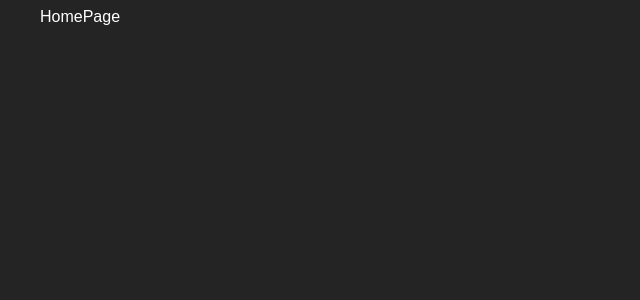
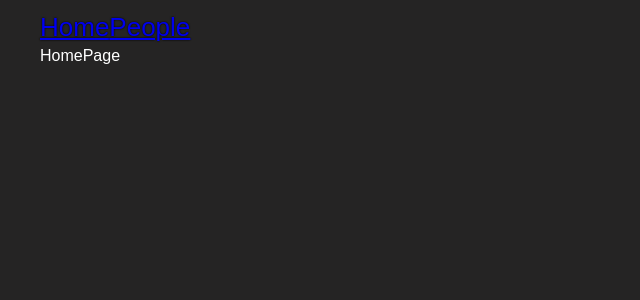
Before and after one commit to ValeraKaktotak/React_Star_Wars, a React (Create React App) app: page / in a window 1280 px wide. Shown: the top 300 px of the page, without its empty margins (0-640 px from the left). Built offline with nearby package versions, Linux system fonts and the light colour scheme.

Commit message:
create routesConfig and include it in app.js

```diff
--- a/src/containers/App/App.jsx
+++ b/src/containers/App/App.jsx
@@ -1,14 +1,26 @@
-import {Route, Routes} from "react-router-dom";
+import {NavLink, Route, Routes} from "react-router-dom";
 import PeoplePage from "../PeoplePage";
 import HomePage from "../HomePage";
 import style from './App.module.css'
+import routesConfig from "../../routes/routesConfig";
 
 const App = () => {
     return (
         <div className={style.App}>
+            <div className="header__text">
+                <NavLink to="/">Home</NavLink>
+                <NavLink to="/people">People</NavLink>
+            </div>
             <Routes>
-                <Route path="/" element={<HomePage />}/>
-                <Route path="/people" element={<PeoplePage />}/>
+                {routesConfig.map((element,index)=>(
+                    <Route
+                        key={index}
+                        path={element.path}
+                        element={element.component()}
+                    />
+                ))}
+                {/*<Route path="/" element={<HomePage />}/>*/}
+                {/*<Route path="/people" element={<PeoplePage />}/>*/}
             </ Routes>
         </div>
     );
--- /dev/null
+++ b/src/routes/routesConfig.js
@@ -0,0 +1,16 @@
+import HomePage from "../containers/HomePage";
+import PeoplePage from "../containers/PeoplePage";
+
+
+const routesConfig = [
+    {
+        path: "/",
+        component: HomePage
+    },
+    {
+        path: "/people",
+        component: PeoplePage
+    }
+]
+
+export default routesConfig
--- a/src/styles/index.css
+++ b/src/styles/index.css
@@ -3,8 +3,21 @@
   --color-white: #fff;
   --color-black: #000;
   --color-yellow: #ffff00;
+  --transition: .4s;
+
+  /*Theme settings*/
+  --theme-default-header-color: #ffff46;
 }
 body {
   background: var(--color-gray);
   font-family: sans-serif;
 }
+
+
+.header__text{
+  line-height: 1.5;
+  color: var(--theme-default-header-color);
+  font-size: 26px;
+  text-shadow: 0 0 2px var(--color-black);
+  transition: color var(--transition);
+}
```
